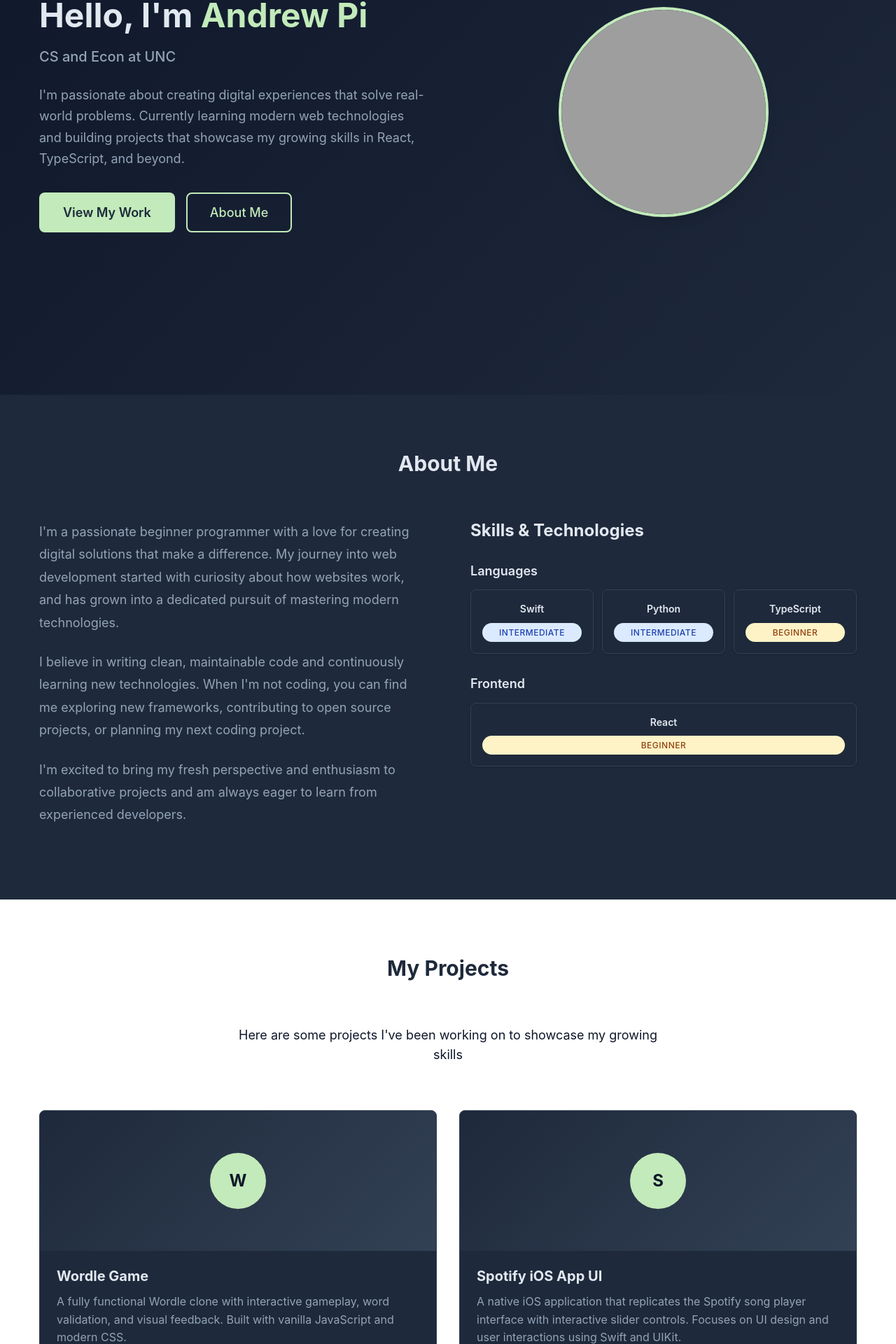
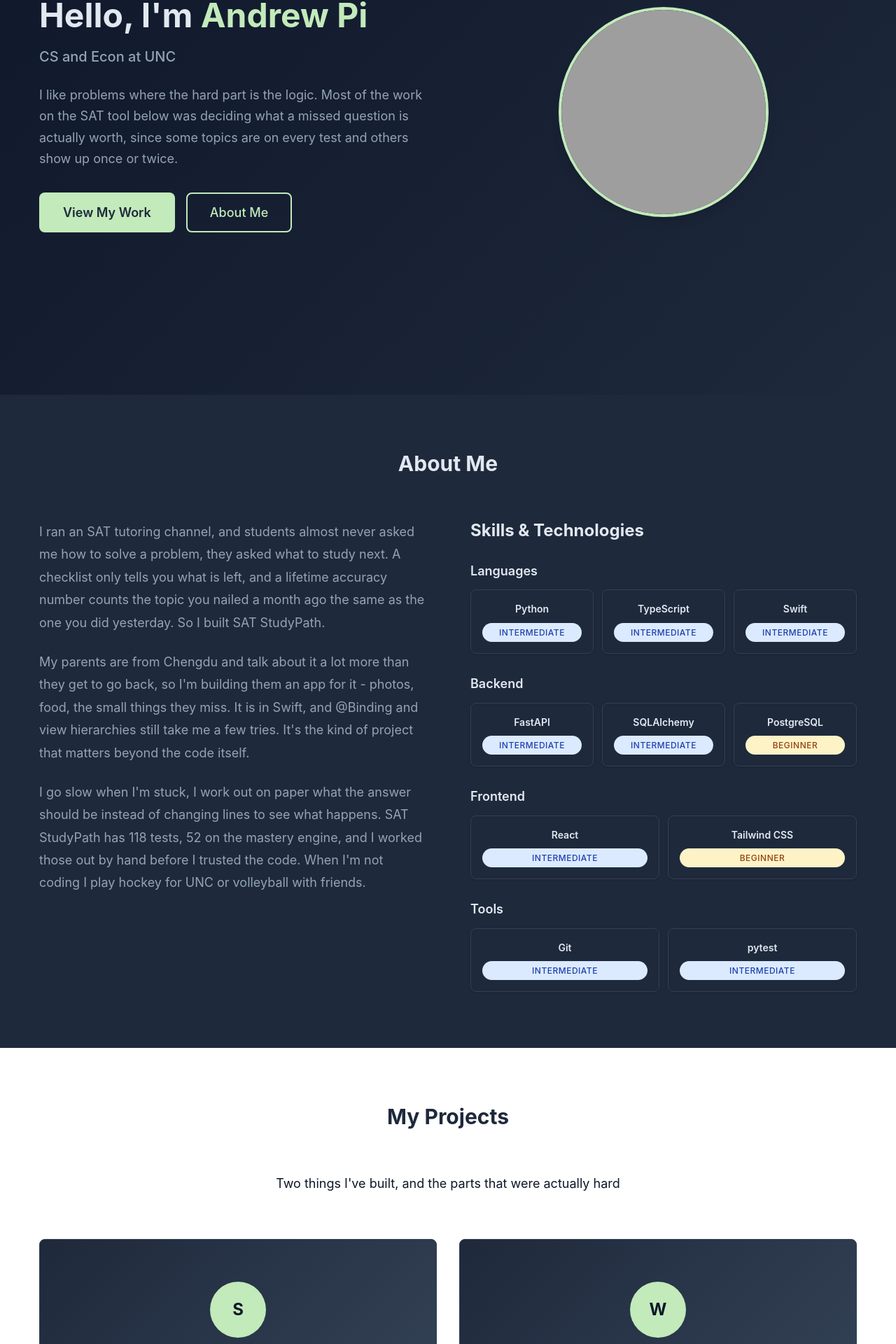
Before and after one commit to andrewpi9/andrewpi9.github.io, a React (Vite) app in the folder portfolio/: page / in a window 1280 px wide. Shown: the part 300-2220 px from the top of the page at 70% size. Built offline with nearby package versions, Linux system fonts and the light colour scheme; grey boxes are pictures that could not be loaded.

Commit message:
new project! also redid the about section

```diff
--- a/portfolio/src/components/layout/About.tsx
+++ b/portfolio/src/components/layout/About.tsx
@@ -5,10 +5,16 @@ import './About.css';
 
 const About: React.FC = () => {
   const skills: Skill[] = [
+    { name: 'Python', level: 'Intermediate', category: 'Languages' },
+    { name: 'TypeScript', level: 'Intermediate', category: 'Languages' },
     { name: 'Swift', level: 'Intermediate', category: 'Languages' },
-    { name: 'Python', level: 'Intermediate', category: 'Languages' },
-    { name: 'React', level: 'Beginner', category: 'Frontend' },
-    { name: 'TypeScript', level: 'Beginner', category: 'Languages' },
+    { name: 'FastAPI', level: 'Intermediate', category: 'Backend' },
+    { name: 'SQLAlchemy', level: 'Intermediate', category: 'Backend' },
+    { name: 'PostgreSQL', level: 'Beginner', category: 'Backend' },
+    { name: 'React', level: 'Intermediate', category: 'Frontend' },
+    { name: 'Tailwind CSS', level: 'Beginner', category: 'Frontend' },
+    { name: 'Git', level: 'Intermediate', category: 'Tools' },
+    { name: 'pytest', level: 'Intermediate', category: 'Tools' },
   ];
 
   const skillCategories = Array.from(new Set(skills.map(skill => skill.category)));
@@ -21,19 +27,22 @@ const About: React.FC = () => {
         <div className="about-content">
           <div className="about-text">
             <p>
-              I'm a passionate beginner programmer with a love for creating digital solutions
-              that make a difference. My journey into web development started with curiosity
-              about how websites work, and has grown into a dedicated pursuit of mastering
-              modern technologies.
+              I ran an SAT tutoring channel, and students almost never asked me how to solve a problem,
+              they asked what to study next. A checklist only tells you what is left, and a lifetime
+              accuracy number counts the topic you nailed a month ago the same as the one you did
+              yesterday. So I built SAT StudyPath.
             </p>
             <p>
-              I believe in writing clean, maintainable code and continuously learning new
-              technologies. When I'm not coding, you can find me exploring new frameworks,
-              contributing to open source projects, or planning my next coding project.
+              My parents are from Chengdu and talk about it a lot more than they get to go back, so I'm
+              building them an app for it - photos, food, the small things they miss. It is in Swift, and
+              @Binding and view hierarchies still take me a few tries. It's the kind of project that
+              matters beyond the code itself.
             </p>
             <p>
-              I'm excited to bring my fresh perspective and enthusiasm to collaborative
-              projects and am always eager to learn from experienced developers.
+              I go slow when I'm stuck, I work out on paper what the answer should be instead of changing
+              lines to see what happens. SAT StudyPath has 118 tests, 52 on the mastery engine, and I
+              worked those out by hand before I trusted the code. When I'm not coding I play hockey for
+              UNC or volleyball with friends.
             </p>
           </div>
 
--- a/portfolio/src/components/layout/Hero.tsx
+++ b/portfolio/src/components/layout/Hero.tsx
@@ -15,9 +15,9 @@ const Hero: React.FC = () => {
               CS and Econ at UNC
             </p>
             <p className="hero-description">
-              I'm passionate about creating digital experiences that solve real-world problems.
-              Currently learning modern web technologies and building projects that showcase
-              my growing skills in React, TypeScript, and beyond.
+              I like problems where the hard part is the logic. Most of the work on the SAT tool
+              below was deciding what a missed question is actually worth, since some topics are
+              on every test and others show up once or twice.
             </p>
 
             <div className="hero-actions">
--- a/portfolio/src/components/layout/Projects.tsx
+++ b/portfolio/src/components/layout/Projects.tsx
@@ -8,18 +8,19 @@ const Projects: React.FC = () => {
   const projects: Project[] = [
     {
       id: '0',
+      title: 'SAT StudyPath',
+      description: 'Ranks all 35 SAT skills by how many points a weak one is costing you, weighted by how often that topic shows up on the test. Scores fade the longer you go without practicing, so review climbs the list without me scheduling it.',
+      technologies: ['Python', 'FastAPI', 'PostgreSQL', 'React', 'pytest'],
+      liveUrl: 'https://andrewpi9.github.io/SAT-StudyPath/',
+      githubUrl: 'https://github.com/andrewpi9/SAT-StudyPath',
+    },
+    {
+      id: '1',
       title: 'Wordle Game',
-      description: 'A fully functional Wordle clone with interactive gameplay, word validation, and visual feedback. Built with vanilla JavaScript and modern CSS.',
+      description: 'A Wordle clone in plain JavaScript, no framework and no build step. The annoying part was a guess with a repeated letter, where the second one only goes yellow if the answer really has two.',
       technologies: ['JavaScript', 'HTML5', 'CSS3', 'DOM Manipulation'],
       liveUrl: 'https://andrewpi9.github.io/wordle/',
       githubUrl: 'https://github.com/andrewpi9/andrewpi9.github.io/tree/main/wordle',
-    },
-    {
-      id: '1',
-      title: 'Spotify iOS App UI',
-      description: 'A native iOS application that replicates the Spotify song player interface with interactive slider controls. Focuses on UI design and user interactions using Swift and UIKit.',
-      technologies: ['Swift', 'UIKit', 'iOS', 'UI Design'],
-      githubUrl: 'https://github.com/andrewpi9/Spotify',
     },
   ];
 
@@ -28,7 +29,7 @@ const Projects: React.FC = () => {
       <div className="container">
         <h2 className="section-title">My Projects</h2>
         <p className="section-subtitle">
-          Here are some projects I've been working on to showcase my growing skills
+          Two things I've built, and the parts that were actually hard
         </p>
 
         <div className="projects-grid">
```
Also changed, not shown: 5 other files (tests, documents, lock files or other folders).
